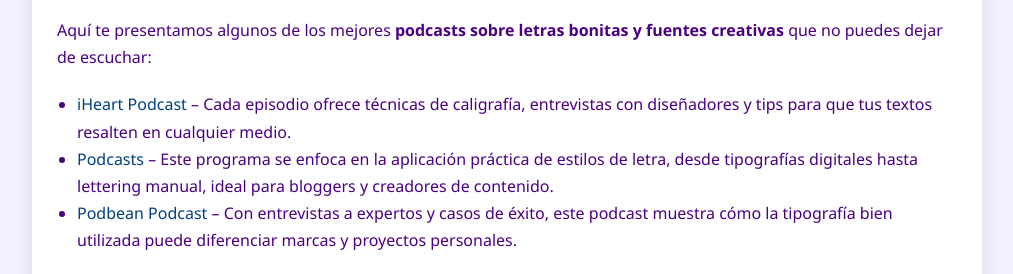
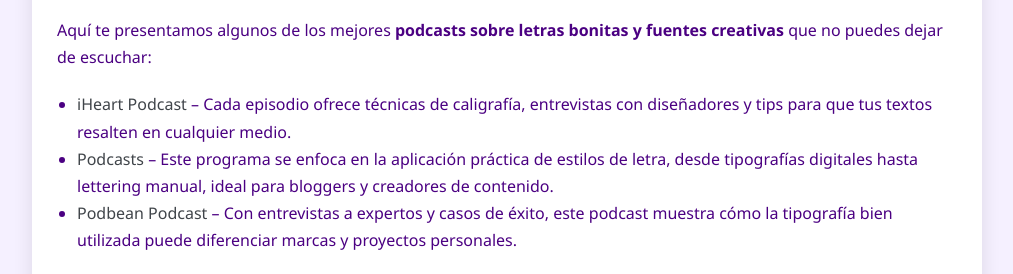
Before and after one commit to oliversmithzx-pixel/Descubre-la-Creatividad-con-letras-bonitas, a plain HTML site: page index.html in a window 1280 px wide. Shown: the part 1350-1624 px from the top of the page, without its empty margins (133-1146 px from the left). Drawn offline with Linux system fonts and the light colour scheme.

Commit message:
Update index.html

```diff
--- a/index.html
+++ b/index.html
@@ -25,7 +25,7 @@
         margin-top: 25px;
     }
     a {
-        color: #004182;
+        color: #40454a;
         text-decoration: none;
     }
     a:hover {
```
